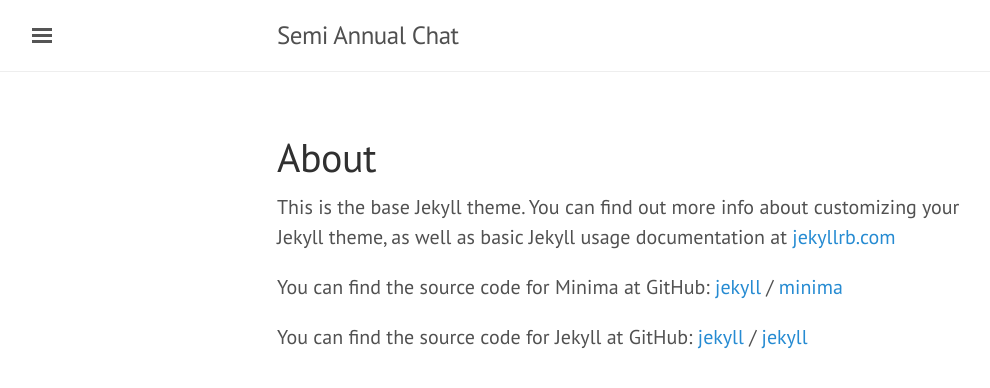
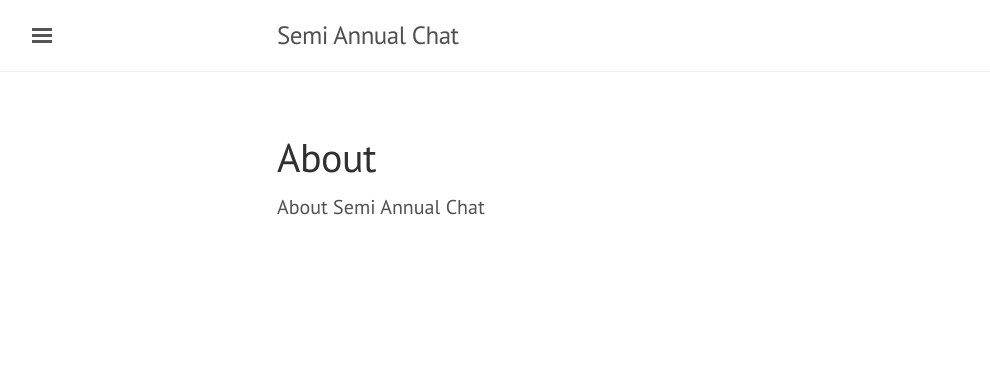
Before and after one commit to svdbusse/SemiAnnualChat, a Jekyll site: the page built from about.md, in a window 1280 px wide. Shown: the top 388 px of the page, without its empty margins (3-993 px from the left). Built offline with Jekyll 4.4.1, drawn with Linux system fonts in a browser that asks for light colours.

```diff
--- a/_includes/sidebar.html
+++ b/_includes/sidebar.html
@@ -24,6 +24,7 @@
         {% endif %}
       {% endif %}
     {% endfor %}
+    <a class="sidebar-nav-item" href="{{ site.baseurl }}/Archive">Archive</a>
     <a class="sidebar-nav-item" href="https://twitter.com/Svdbusse">Twitter</a>
     <a class="sidebar-nav-item" href="https://www.linkedin.com/in/stefan-van-der-busse">LinkedIn</a>
     <!-- <a class="sidebar-nav-item" href="{{ site.github.repo }}/archive/v{{ site.version }}.zip">Download</a>
--- a/about.md
+++ b/about.md
@@ -4,15 +4,4 @@
 permalink: /about/
 ---
 
-This is the base Jekyll theme. You can find out more info about customizing your Jekyll theme, as well as basic Jekyll usage documentation at [jekyllrb.com](https://jekyllrb.com/)
-
-You can find the source code for Minima at GitHub:
-[jekyll][jekyll-organization] /
-[minima](https://github.com/jekyll/minima)
-
-You can find the source code for Jekyll at GitHub:
-[jekyll][jekyll-organization] /
-[jekyll](https://github.com/jekyll/jekyll)
-
-
-[jekyll-organization]: https://github.com/jekyll
+About Semi Annual Chat
```
Also changed, not shown: _layouts/home.html (+2 -13 lines), archive.md (added, +5 -0 lines), blog/README.md (deleted, +0 -3 lines), _layouts/archive.html (renamed from blog/index.html), 2 other files.
